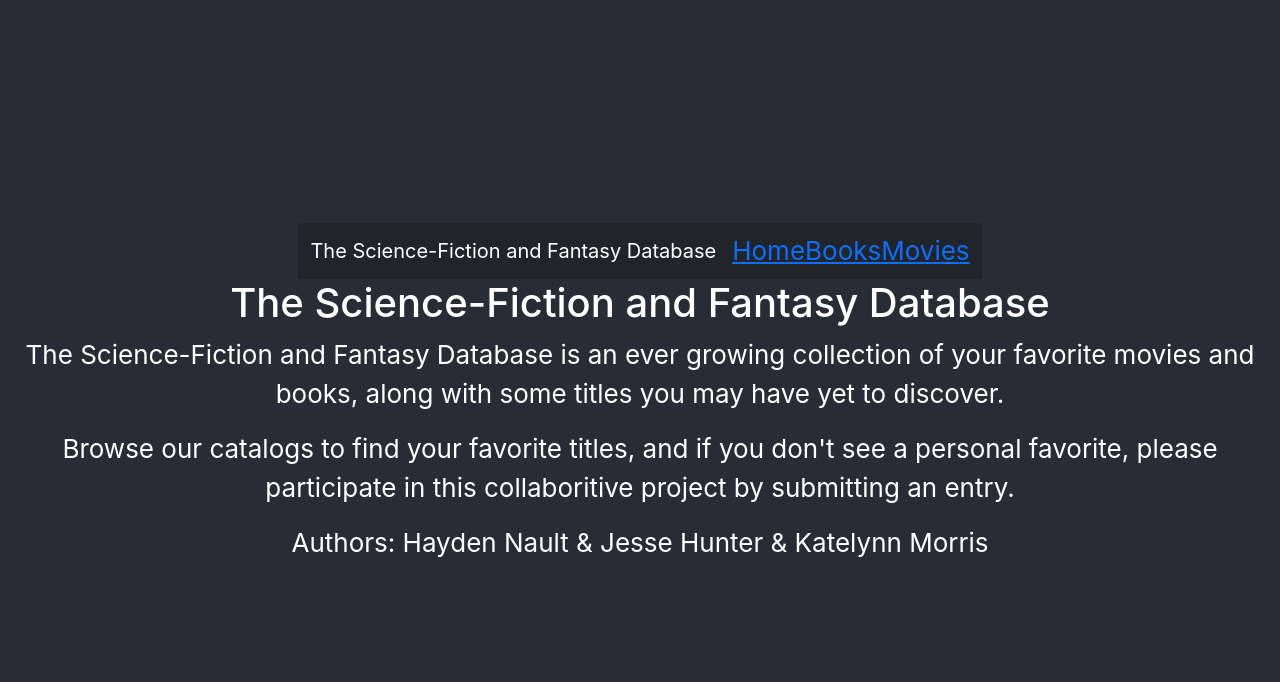
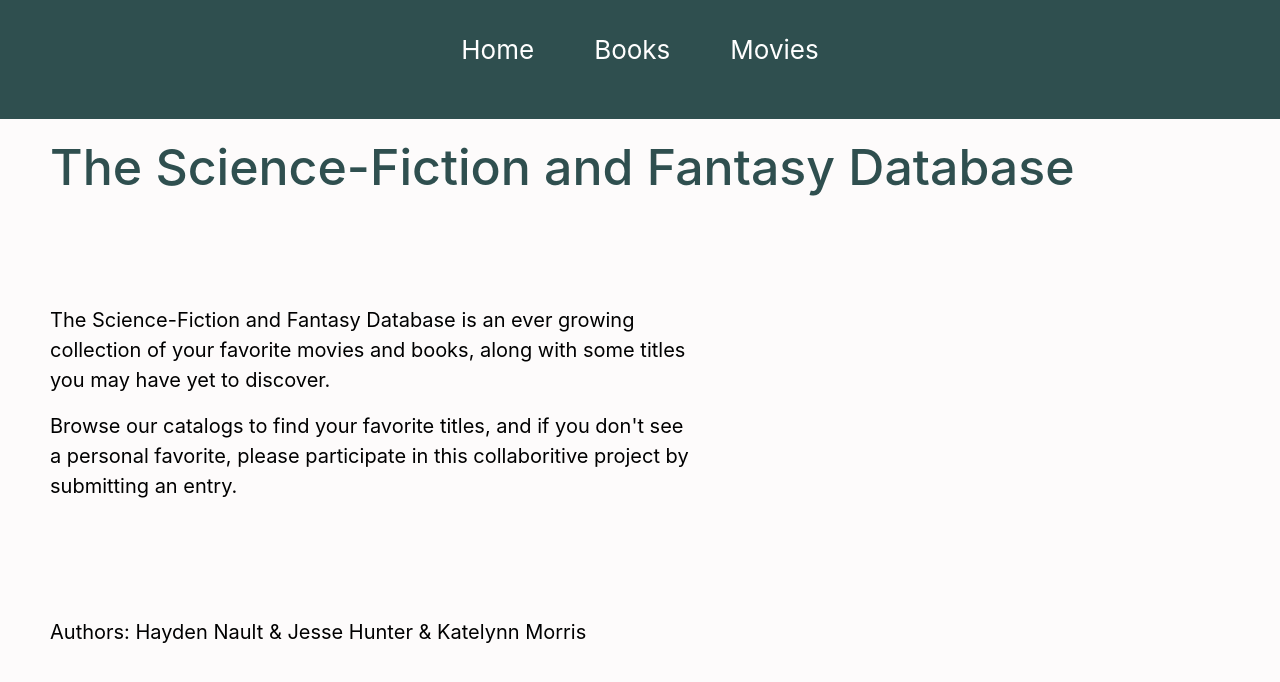
Before and after one commit to naulth/phase-2-project, a React (Create React App) app: page / in a window 1280 px wide. Shown: the top 682 px of the page. Built offline with nearby package versions, Linux system fonts and the light colour scheme; data requests are answered from the project's data file.

Commit message:
lots of css changes

```diff
--- a/db.json
+++ b/db.json
@@ -43,6 +43,14 @@
       "summary": "The legendary precursor to The Lord of the Rings",
       "ref": "https://a.co/d/93uRIYt",
       "id": 5
+    },
+    {
+      "name": "The Way of Kings",
+      "thumbnail": "https://upload.wikimedia.org/wikipedia/en/thumb/8/8b/TheWayOfKings.png/220px-TheWayOfKings.png",
+      "author": "Brandon Sanderson",
+      "summary": "It is a cool book",
+      "ref": "https://a.co/d/iMJHd5S",
+      "id": 6
     }
   ],
   "movies": [
--- a/src/App.css
+++ b/src/App.css
@@ -14,7 +14,7 @@
 }
 
 .App-header {
-  background-color: #282c34;
+  background-color: #fdfbfbf6;
   min-height: 100vh;
   display: flex;
   flex-direction: column;
--- a/src/components/AddBookForm.js
+++ b/src/components/AddBookForm.js
@@ -1,4 +1,7 @@
 import React, {useState} from "react"
+import '../index.css'
+import Button from 'react-bootstrap/Button'
+import Form from 'react-bootstrap/Form'
 
 function AddBookForm({addBook}) {
 
@@ -35,18 +38,18 @@ function AddBookForm({addBook}) {
     }
 
     return(
-      <form onSubmit={handleSubmit}>
+      <Form className="addForm" onSubmit={handleSubmit}>
         <div>
-          <input onChange={handleName} type="text" name="name" placeholder="Name"/>
-          <input onChange={handleThumbnail} type="text" name="thumbnail" placeholder="Thumbnail URL" />
-          <input onChange={handleAuthor} type="text" name="author" placeholder="Author" />
-          <input onChange={handleSummary} type="text" name="summary" placeholder="Summary"/>
-          <input onChange={handleRef} type="text" name="ref" placeholder="Reference URL"/>
+          <Form.Control onChange={handleName} type="text" name="name" placeholder="Name"/>
+          <Form.Control onChange={handleThumbnail} type="text" name="thumbnail" placeholder="Thumbnail URL" />
+          <Form.Control onChange={handleAuthor} type="text" name="author" placeholder="Author" />
+          <Form.Control onChange={handleSummary} type="text" name="summary" placeholder="Summary"/>
+          <Form.Control onChange={handleRef} type="text" name="ref" placeholder="Reference URL"/>
         </div>
-        <button type="submit">
+        <Button className="add-button" type="submit">
           Add A Book
-        </button>
-      </form>
+        </Button>
+      </Form>
     )
 }
 export default AddBookForm
--- a/src/components/AddMovieForm.js
+++ b/src/components/AddMovieForm.js
@@ -40,13 +40,13 @@ function AddMovieForm({addMovie}) {
     }
 
     return(
-      <Form onSubmit={handleSubmit}>
+      <Form className="addForm" onSubmit={handleSubmit}>
           <Form.Control onChange={handleName} type="text" name="name" placeholder="Name"/>
           <Form.Control onChange={handleThumbnail} type="text" name="thumbnail" placeholder="Thumbnail URL" />
           <Form.Control onChange={handleDirector} type="text" name="director" placeholder="Director" />
           <Form.Control onChange={handleSummary} type="text" name="summary" placeholder="Summary"/>
           <Form.Control onChange={handleRef} type="text" name="ref" placeholder="Reference URL"/>
-        <Button type="submit">
+        <Button className="add-button" type="submit">
           Add A Movie
         </Button>
       </Form>
--- a/src/components/BooksPage.js
+++ b/src/components/BooksPage.js
@@ -10,7 +10,7 @@ function BooksPage({booksArray, addBook}){
 
     return(
         <main>
-            <div>
+            <div className="bookdiv">
                 <h2>Science-Fiction and Fantasy Books</h2>
                 <AddBookForm addBook={addBook}/>
             </div>
--- a/src/components/Home.js
+++ b/src/components/Home.js
@@ -1,5 +1,5 @@
 import React from 'react'
-
+import '../index.css'
 
 
 function Home() {
@@ -10,12 +10,12 @@ function Home() {
             <div>
                 <h1>The Science-Fiction and Fantasy Database</h1>
             </div>
-            <div>
-                <p>The Science-Fiction and Fantasy Database is an ever growing collection of your favorite movies and books, along with some titles you may have yet to discover.</p>
-                <p>Browse our catalogs to find your favorite titles, and if you don't see a personal favorite, please participate in this collaboritive project by submitting an entry.</p>
+            <div className="aboutdiv">
+                <p className="abouttext">The Science-Fiction and Fantasy Database is an ever growing collection of your favorite movies and books, along with some titles you may have yet to discover.</p>
+                <p className="abouttext">Browse our catalogs to find your favorite titles, and if you don't see a personal favorite, please participate in this collaboritive project by submitting an entry.</p>
             </div>
             <div>
-                <p>Authors: Hayden Nault & Jesse Hunter & Katelynn Morris</p>
+                <p className="authors">Authors: Hayden Nault & Jesse Hunter & Katelynn Morris</p>
             </div>
         </div>
     )
--- a/src/components/MoviesPage.js
+++ b/src/components/MoviesPage.js
@@ -11,7 +11,7 @@ function MoviesPage({moviesArray, addMovie}){
 
     return(
         <main>
-            <div>
+            <div className="moviediv">
                 <h2>Science-Fiction and Fantasy Movies</h2>
                 <AddMovieForm addMovie={addMovie}/>
             </div>
--- a/src/components/NavBar.js
+++ b/src/components/NavBar.js
@@ -8,18 +8,11 @@ import '../index.css';
 function TheNavBar() {
 
     return(
-        <Navbar expand="lg" sticky="top" bg='dark' variant='dark'>
-            <Container>
-                <Navbar.Brand>
-                    The Science-Fiction and Fantasy Database
-                </Navbar.Brand>
-                <Nav className='me-auto'>
-                    <NavLink exact to = "./">Home</NavLink>
-                    <NavLink to = "/books">Books</NavLink>
-                    <NavLink to = "/movies">Movies</NavLink>
-                </Nav>
-            </Container>
-        </Navbar>
+                <nav className='me-auto'>
+                    <NavLink className="NavLink" exact to = "./">Home</NavLink>
+                    <NavLink className="NavLink" to = "/books">Books</NavLink>
+                    <NavLink className="NavLink" to = "/movies">Movies</NavLink>
+                </nav>
     )
 }
 export default TheNavBar
--- a/src/index.css
+++ b/src/index.css
@@ -13,8 +13,11 @@ code {
 }
 
 h2 {
+  color:black;
   font-size: 50px;
   text-align: left;
+  padding-left: 50px;
+  padding-bottom:50px;
 }
 
 form {
@@ -26,3 +29,77 @@ form {
   width: auto;
   align-content: bottom;
 }
+
+.NavLink {
+  padding-left:30px;
+  padding-right:30px;
+  color:White;
+  text-decoration: none;
+
+}
+
+.NavLink:hover {
+  color:red;
+}
+
+nav {
+ position:fixed;
+ top: 0;
+ background-color:darkslategray;
+ width: 100%;
+ padding-bottom:50px;
+ padding-top:30px;
+}
+
+.moviediv{
+
+  width: 100%;
+}
+
+h1{
+  color:darkslategray;
+  text-align: left;
+  font-size: 50px;
+  margin-left: 50px;
+}
+
+.aboutdiv {
+
+  text-align: left;
+  margin-left: 50px;
+  padding-top: 100px;
+  max-width:50%;
+}
+
+p.abouttext{
+  color:black;
+  font-size: 20px;
+}
+
+p.authors{
+  color:black;
+  font-size: 20px;
+  text-align: left;
+  margin-left: 50px;
+  padding-top:100px;
+
+}
+
+.add-button {
+  background-color:darkslategray;
+  border-color:black;
+  border-width: 2px;
+  box-shadow: 0px 0px 7px black;
+  border-radius: 8px;
+}
+
+.addForm {
+  margin-left: 50px;
+  padding-bottom: 100px;
+  background-color: #fdfbfbf6;
+}
+
+.bookdiv{
+
+  width: 100%;
+}
```
